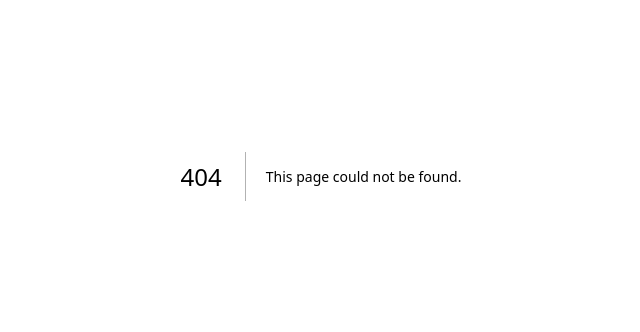
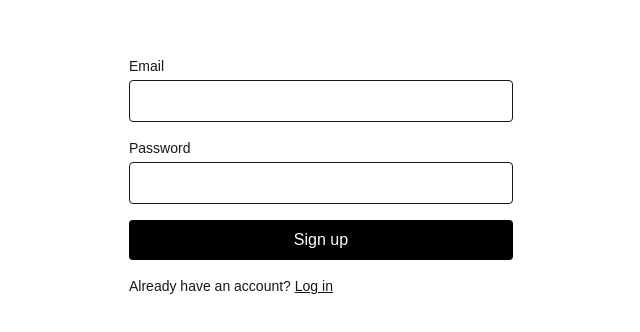
Before and after one commit to MalayTripathi/ai-video-generator, a Next.js app: page /signup in a window 1280 px wide. Before the commit this address had no page. Shown: the part 224-556 px from the top of the page, without its empty margins (319-959 px from the left). Built offline with nearby package versions, Linux system fonts and the light colour scheme.

Commit message:
Supabase auth added

```diff
--- a/package.json
+++ b/package.json
@@ -9,6 +9,8 @@
     "lint": "eslint"
   },
   "dependencies": {
+    "@supabase/ssr": "^0.12.4",
+    "@supabase/supabase-js": "^2.112.3",
     "next": "16.3.1",
     "react": "19.2.8",
     "react-dom": "19.2.8"
--- /dev/null
+++ b/src/app/dashboard/actions.ts
@@ -0,0 +1,10 @@
+'use server'
+
+import { redirect } from 'next/navigation'
+import { createClient } from '@/lib/supabase/server'
+
+export async function signOut() {
+  const supabase = await createClient()
+  await supabase.auth.signOut()
+  redirect('/login')
+}
--- /dev/null
+++ b/src/app/dashboard/page.tsx
@@ -0,0 +1,25 @@
+import { redirect } from 'next/navigation'
+import { createClient } from '@/lib/supabase/server'
+import { signOut } from './actions'
+
+export default async function DashboardPage() {
+  const supabase = await createClient()
+  const {
+    data: { user },
+  } = await supabase.auth.getUser()
+
+  if (!user) {
+    redirect('/login')
+  }
+
+  return (
+    <div className="flex flex-1 flex-col items-center justify-center gap-4 p-6">
+      <p className="text-lg">Welcome, {user.email}</p>
+      <form action={signOut}>
+        <button type="submit" className="rounded bg-black px-4 py-2 text-white">
+          Sign out
+        </button>
+      </form>
+    </div>
+  )
+}
--- /dev/null
+++ b/src/app/login/actions.ts
@@ -0,0 +1,18 @@
+'use server'
+
+import { redirect } from 'next/navigation'
+import { createClient } from '@/lib/supabase/server'
+
+export async function login(formData: FormData) {
+  const email = formData.get('email') as string
+  const password = formData.get('password') as string
+
+  const supabase = await createClient()
+  const { error } = await supabase.auth.signInWithPassword({ email, password })
+
+  if (error) {
+    return { error: error.message }
+  }
+
+  redirect('/dashboard')
+}
--- /dev/null
+++ b/src/app/login/login-form.tsx
@@ -0,0 +1,67 @@
+'use client'
+
+import Link from 'next/link'
+import { useState } from 'react'
+import { login } from './actions'
+
+export function LoginForm() {
+  const [error, setError] = useState<string | null>(null)
+  const [loading, setLoading] = useState(false)
+
+  async function handleSubmit(e: React.FormEvent<HTMLFormElement>) {
+    e.preventDefault()
+    setError(null)
+    setLoading(true)
+
+    const formData = new FormData(e.currentTarget)
+    const result = await login(formData)
+
+    if (result?.error) {
+      setError(result.error)
+      setLoading(false)
+    }
+  }
+
+  return (
+    <form onSubmit={handleSubmit} className="flex w-full max-w-sm flex-col gap-4">
+      <div className="flex flex-col gap-1">
+        <label htmlFor="email" className="text-sm font-medium">
+          Email
+        </label>
+        <input
+          id="email"
+          name="email"
+          type="email"
+          required
+          className="rounded border px-3 py-2"
+        />
+      </div>
+      <div className="flex flex-col gap-1">
+        <label htmlFor="password" className="text-sm font-medium">
+          Password
+        </label>
+        <input
+          id="password"
+          name="password"
+          type="password"
+          required
+          className="rounded border px-3 py-2"
+        />
+      </div>
+      {error && <p className="text-sm text-red-600">{error}</p>}
+      <button
+        type="submit"
+        disabled={loading}
+        className="rounded bg-black px-4 py-2 text-white disabled:opacity-50"
+      >
+        {loading ? 'Logging in…' : 'Log in'}
+      </button>
+      <p className="text-sm">
+        Don&apos;t have an account?{' '}
+        <Link href="/signup" className="underline">
+          Sign up
+        </Link>
+      </p>
+    </form>
+  )
+}
--- /dev/null
+++ b/src/app/login/page.tsx
@@ -0,0 +1,9 @@
+import { LoginForm } from './login-form'
+
+export default function LoginPage() {
+  return (
+    <div className="flex flex-1 items-center justify-center p-6">
+      <LoginForm />
+    </div>
+  )
+}
--- /dev/null
+++ b/src/app/signup/actions.ts
@@ -0,0 +1,18 @@
+'use server'
+
+import { redirect } from 'next/navigation'
+import { createClient } from '@/lib/supabase/server'
+
+export async function signup(formData: FormData) {
+  const email = formData.get('email') as string
+  const password = formData.get('password') as string
+
+  const supabase = await createClient()
+  const { error } = await supabase.auth.signUp({ email, password })
+
+  if (error) {
+    return { error: error.message }
+  }
+
+  redirect('/dashboard')
+}
--- /dev/null
+++ b/src/app/signup/page.tsx
@@ -0,0 +1,9 @@
+import { SignupForm } from './signup-form'
+
+export default function SignupPage() {
+  return (
+    <div className="flex flex-1 items-center justify-center p-6">
+      <SignupForm />
+    </div>
+  )
+}
--- /dev/null
+++ b/src/app/signup/signup-form.tsx
@@ -0,0 +1,68 @@
+'use client'
+
+import Link from 'next/link'
+import { useState } from 'react'
+import { signup } from './actions'
+
+export function SignupForm() {
+  const [error, setError] = useState<string | null>(null)
+  const [loading, setLoading] = useState(false)
+
+  async function handleSubmit(e: React.FormEvent<HTMLFormElement>) {
+    e.preventDefault()
+    setError(null)
+    setLoading(true)
+
+    const formData = new FormData(e.currentTarget)
+    const result = await signup(formData)
+
+    if (result?.error) {
+      setError(result.error)
+      setLoading(false)
+    }
+  }
+
+  return (
+    <form onSubmit={handleSubmit} className="flex w-full max-w-sm flex-col gap-4">
+      <div className="flex flex-col gap-1">
+        <label htmlFor="email" className="text-sm font-medium">
+          Email
+        </label>
+        <input
+          id="email"
+          name="email"
+          type="email"
+          required
+          className="rounded border px-3 py-2"
+        />
+      </div>
+      <div className="flex flex-col gap-1">
+        <label htmlFor="password" className="text-sm font-medium">
+          Password
+        </label>
+        <input
+          id="password"
+          name="password"
+          type="password"
+          required
+          minLength={6}
+          className="rounded border px-3 py-2"
+        />
+      </div>
+      {error && <p className="text-sm text-red-600">{error}</p>}
+      <button
+        type="submit"
+        disabled={loading}
+        className="rounded bg-black px-4 py-2 text-white disabled:opacity-50"
+      >
+        {loading ? 'Signing up…' : 'Sign up'}
+      </button>
+      <p className="text-sm">
+        Already have an account?{' '}
+        <Link href="/login" className="underline">
+          Log in
+        </Link>
+      </p>
+    </form>
+  )
+}
--- /dev/null
+++ b/src/lib/supabase/client.ts
@@ -0,0 +1,9 @@
+// Browser client
+import { createBrowserClient } from '@supabase/ssr'
+
+export function createClient() {
+  return createBrowserClient(
+    process.env.NEXT_PUBLIC_SUPABASE_URL!,
+    process.env.NEXT_PUBLIC_SUPABASE_ANON_KEY!
+  )
+}
--- /dev/null
+++ b/src/lib/supabase/server.ts
@@ -0,0 +1,28 @@
+// lib/supabase/server.ts
+import { createServerClient } from '@supabase/ssr'
+import { cookies } from 'next/headers'
+
+export async function createClient() {
+  const cookieStore = await cookies()
+  return createServerClient(
+    process.env.NEXT_PUBLIC_SUPABASE_URL!,
+    process.env.NEXT_PUBLIC_SUPABASE_ANON_KEY!,
+    {
+      cookies: {
+        getAll() {
+          return cookieStore.getAll()
+        },
+        setAll(cookiesToSet) {
+          try {
+            cookiesToSet.forEach(({ name, value, options }) =>
+              cookieStore.set(name, value, options)
+            )
+          } catch {
+            // Called from a Server Component — can't write cookies here.
+            // Fine as long as middleware is refreshing the session (below).
+          }
+        },
+      },
+    }
+  )
+}
--- /dev/null
+++ b/src/proxy.ts
@@ -0,0 +1,39 @@
+// proxy.ts
+import { createServerClient } from '@supabase/ssr'
+import { NextResponse, type NextRequest } from 'next/server'
+
+export async function proxy(request: NextRequest) {
+  let supabaseResponse = NextResponse.next({ request })
+
+  const supabase = createServerClient(
+    process.env.NEXT_PUBLIC_SUPABASE_URL!,
+    process.env.NEXT_PUBLIC_SUPABASE_ANON_KEY!,
+    {
+      cookies: {
+        getAll() {
+          return request.cookies.getAll()
+        },
+        setAll(cookiesToSet) {
+          cookiesToSet.forEach(({ name, value }) => request.cookies.set(name, value))
+          supabaseResponse = NextResponse.next({ request })
+          cookiesToSet.forEach(({ name, value, options }) =>
+            supabaseResponse.cookies.set(name, value, options)
+          )
+        },
+      },
+    }
+  )
+
+  // getUser(), not getSession() — getSession() trusts the cookie's JWT
+  // as-is; getUser() revalidates it against Supabase's auth server.
+  // The one that matters for actually verifying the session is real.
+  await supabase.auth.getUser()
+
+  return supabaseResponse
+}
+
+export const config = {
+  matcher: [
+    '/((?!_next/static|_next/image|favicon.ico|.*\\.(?:svg|png|jpg|jpeg|gif|webp)$).*)',
+  ],
+}
```
Also changed, not shown: 2 other files (tests, documents, lock files or other folders).
